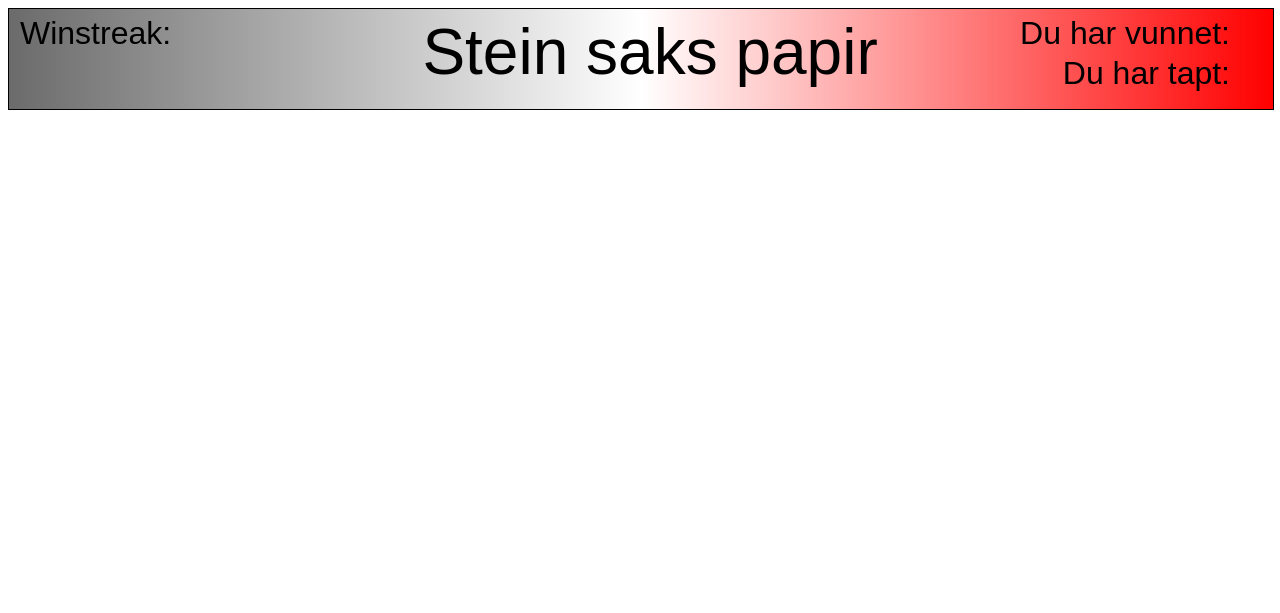
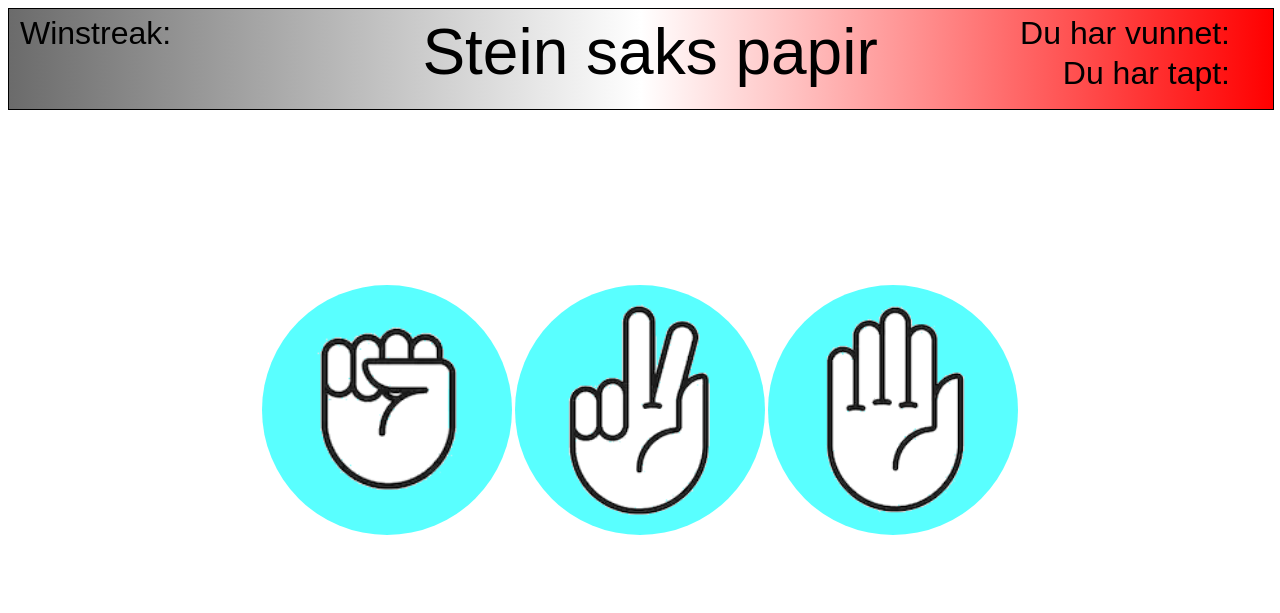
Before and after one commit to nathsten/SSPSpill-Gruppeoppgave, a plain HTML site: page SSP.html in a window 1280 px wide. Drawn offline with Linux system fonts and the light colour scheme.

Commit message:
SSPDiv med bilder

```diff
--- a/SSP.css
+++ b/SSP.css
@@ -23,3 +23,45 @@
 #losses {
     top: 55px;
 }
+
+#SSPDiv{
+    position: relative;
+    width: 60%;
+    height: 400px;
+    left: calc(50% - 30%);
+    top: 100px;
+    display: grid;
+    grid-template-columns: repeat(3, 1fr);
+}
+
+#SSPDiv>div{
+    position: relative;
+    width: 250px;
+    height: 250px;
+    background-color: rgba(0, 255, 255, 0.65);
+    left: calc(50% - 125px);
+    top: 75px;
+    border-radius: 50%;
+    cursor: pointer;
+    transition: 0.25s;
+    background-position: center;
+    background-size: 60%;;
+    background-repeat: no-repeat;
+    font-size: 0%;
+}
+
+#SSPDiv>div:hover{
+    background-color: rgba(255, 97, 39, 0.527);
+}
+
+#stein{
+    background-image: url("/bilder/stein.png");
+}
+
+#saks{
+    background-image: url("/bilder/saks.png");
+}
+
+#papir{
+    background-image: url("/bilder/papir.png");
+}
--- a/SSP.html
+++ b/SSP.html
@@ -23,7 +23,9 @@
     </div>
 
     <div id="SSPDiv">
-
+        <div id="stein" class="SSP">stein</div>
+        <div id="saks" class="SSP">saks</div>
+        <div id="papir" class="SSP">papir</div>
     </div>
 
     <script src="SSP.js"></script>
--- a/SSP.js
+++ b/SSP.js
@@ -13,7 +13,7 @@
 const $ = (id) => document.getElementById(id);
 
 // Kobling til SSPDiv, denne inneholder de tre inputene for SSP på nettsiden
-const SSPDiv = $("SSPdiv");
+const SSPDiv = $("SSPDiv");
 //Vi lager resten av koblingene nedover her:
 
 
```
